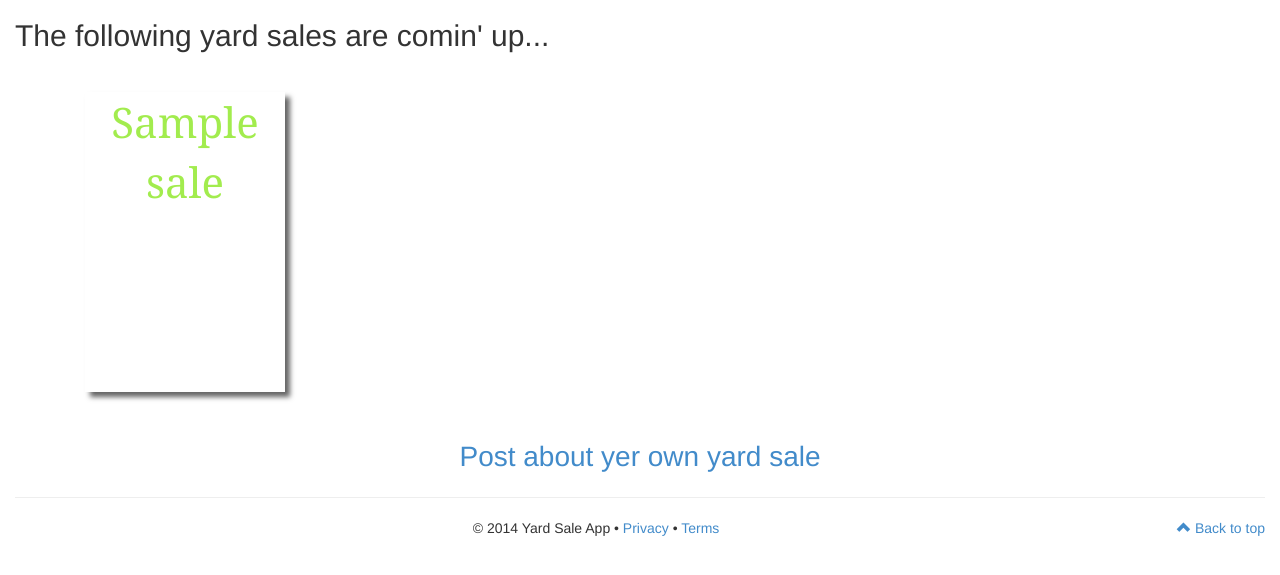
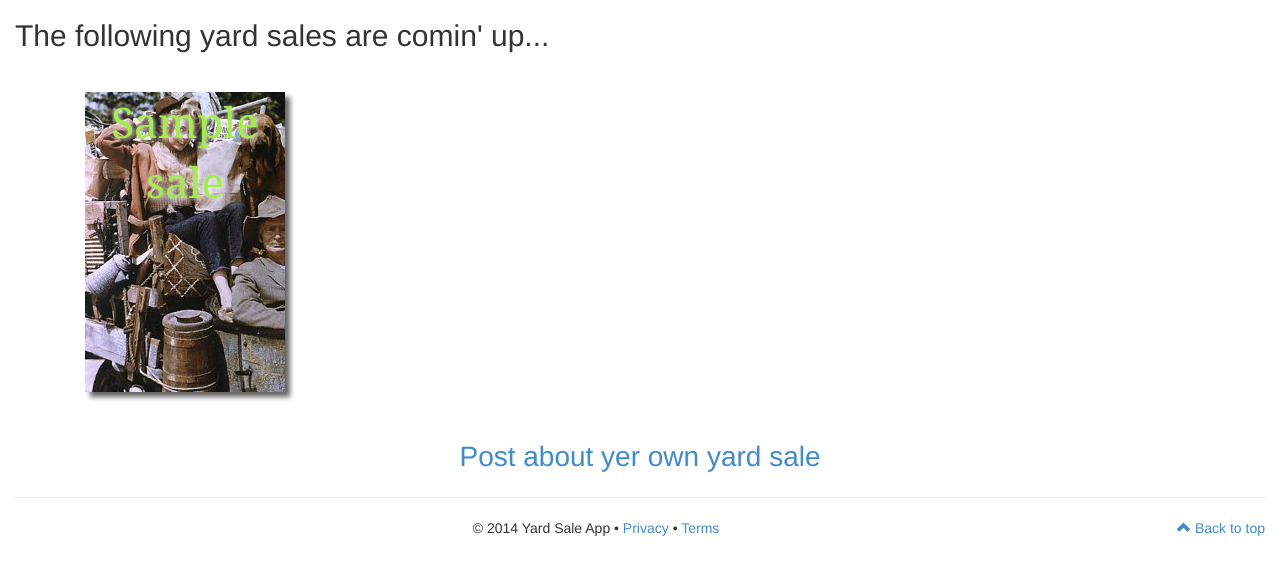
Before and after one commit to Runtheball/yard_sale_app, a Rails app: page /yard_sales in a window 1280 px wide. Shown: the part 51-626 px from the top of the page. Run offline with Rails 7, Linux system fonts and the light colour scheme; a user stored in the database is signed in; tables that the repository leaves empty hold one stand-in row (values such as "Sample post"); style sheets or scripts are compiled from the project's sources; some libraries are stand-ins or nearby versions; some web fonts are replaced.

Commit message:
images showing WITHOUT quotes in css

```diff
--- a/app/assets/stylesheets/yard_sales.css.scss
+++ b/app/assets/stylesheets/yard_sales.css.scss
@@ -19,7 +19,7 @@
 }
 
 .framed {
-  background:url('buckle-frame600.png') top left no-repeat;
+  background:url(buckle-frame600.png) top left no-repeat;
 
 }
 
@@ -58,7 +58,7 @@
 .flip .card .front {
     position: absolute;
     z-index: 1;
-    background: image_path('hillbilly-truck.jpg');
+    background: url(hillbilly-truck.jpg);
     color:#A2EC4E;
     text-shadow:1px 1px 5px #ffffff;
     cursor: pointer;
```
